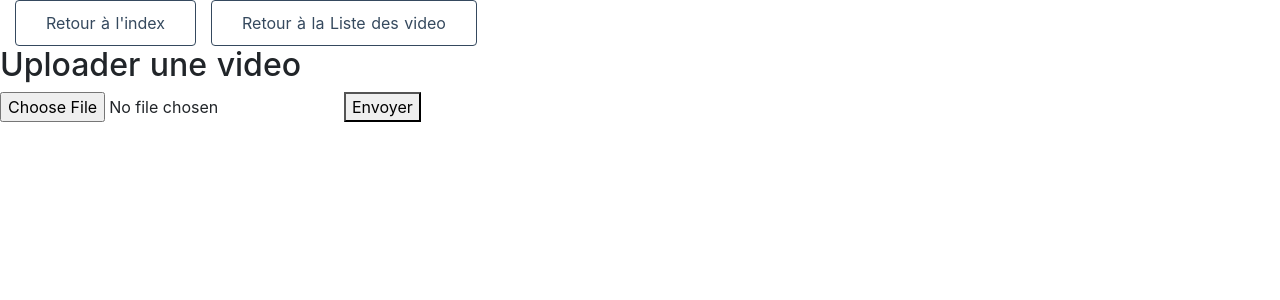
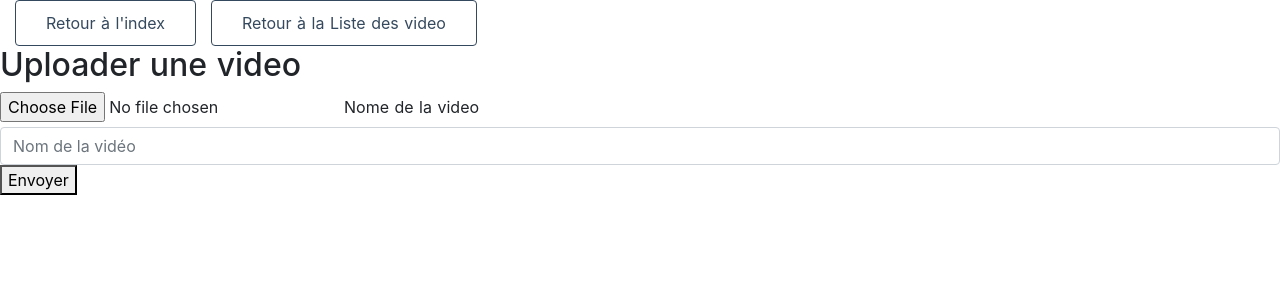
Before and after one commit to matteyeux/youtube, a Nuxt app in the folder newFront/myyoutubeapp/: page /videos/upload in a window 1280 px wide. Shown: the top 300 px of the page. Built offline with nearby package versions, Linux system fonts and the light colour scheme.

Commit message:
really well done guy

```diff
--- a/newFront/myyoutubeapp/pages/videos/upload.vue
+++ b/newFront/myyoutubeapp/pages/videos/upload.vue
@@ -8,6 +8,8 @@
       <h2 class="subtitle">Uploader une video</h2>
       <div>
         <input type="file" @change="onFileSelected">
+        <label for="namevideo">Nome de la video</label>
+        <input v-model="namevideo" class="form-control" placeholder="Nom de la vidéo" required>
         <button @click="onUpload">Envoyer</button>
       </div>
     </div>
@@ -41,11 +43,9 @@ export default {
             const config = { headers: { 'content-type': 'multipart/form-data', 'Authorization': this.$store.state.token } }
             const fd = new FormData();
             fd.append('source', this.selectedFile);
-            fd.append('name', 'AlexProfond');
+            fd.append('name', this.namevideo);
             axios.post(`http://localhost:5000/video`, fd, config)
-            .then(res => {
-                console.log()
-            });
+            .then(() => this.$router.push(this.$route.query.redirect || '/videos'));
         }
     }
 };
```
